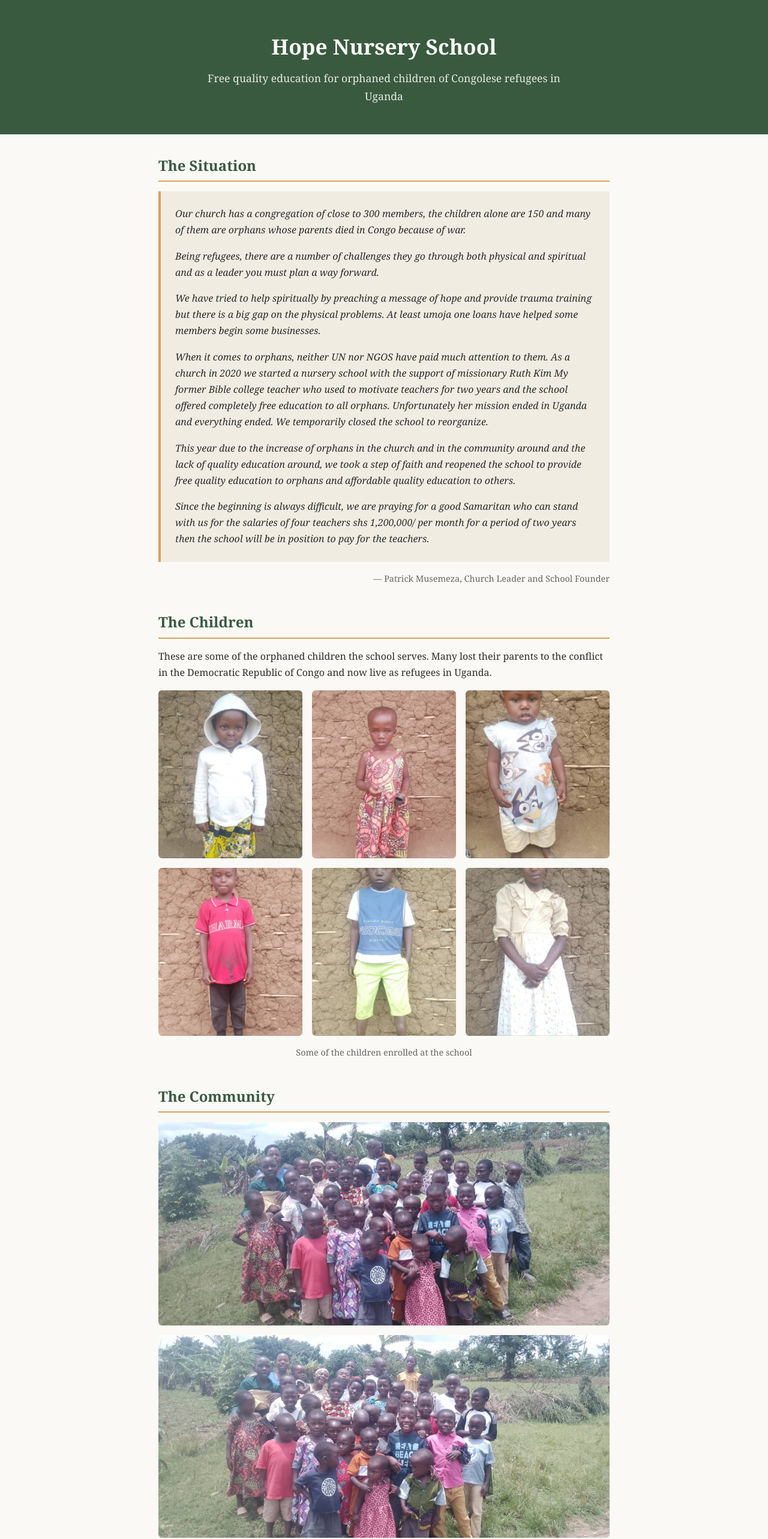
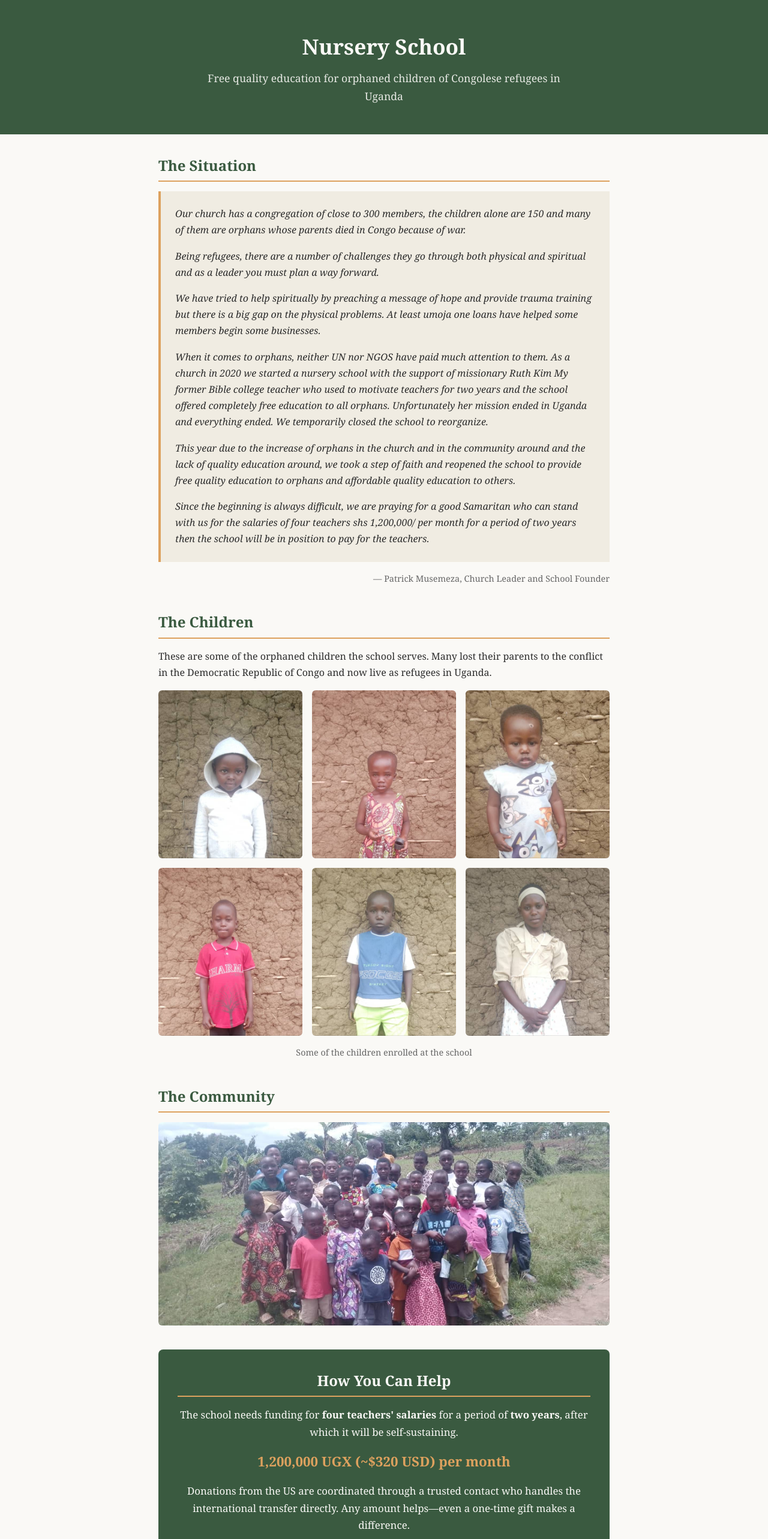
Before and after one commit to yuehyahsu/refugee-school, a plain HTML site: page index.html in a window 1280 px wide. Shown: the top 2566 px of the page at 60% size. Drawn offline with Linux system fonts and the light colour scheme.

Commit message:
Fix photo cropping, reduce community photos, rename site
- Add object-position: center top so faces aren't cut off
- Keep only one group photo in The Community section
- Rename "Hope Nursery School" to "Nursery School" as placeholder

Co-Authored-By: Claude Opus 4.6 <noreply@anthropic.com>

```diff
--- a/index.html
+++ b/index.html
@@ -3,7 +3,7 @@
 <head>
     <meta charset="UTF-8">
     <meta name="viewport" content="width=device-width, initial-scale=1.0">
-    <title>Hope Nursery School — Education for Orphans in Uganda</title>
+    <title>Nursery School — Education for Orphans in Uganda</title>
     <style>
         * {
             margin: 0;
@@ -94,6 +94,7 @@
             width: 100%;
             height: 280px;
             object-fit: cover;
+            object-position: center top;
             display: block;
         }
 
@@ -194,7 +195,7 @@
 <body>
 
 <header class="hero">
-    <h1>Hope Nursery School</h1>
+    <h1>Nursery School</h1>
     <p>Free quality education for orphaned children of Congolese refugees in Uganda</p>
 </header>
 
@@ -249,7 +250,6 @@
         <h2>The Community</h2>
         <div class="group-photos">
             <img src="images/group-1.jpg" alt="Group photo of the children at the school">
-            <img src="images/group-2.jpg" alt="Group photo of the children at the school">
         </div>
     </section>
 
@@ -267,7 +267,7 @@
 </main>
 
 <footer>
-    Hope Nursery School &middot; Uganda
+    Nursery School &middot; Uganda
 </footer>
 
 </body>
```
